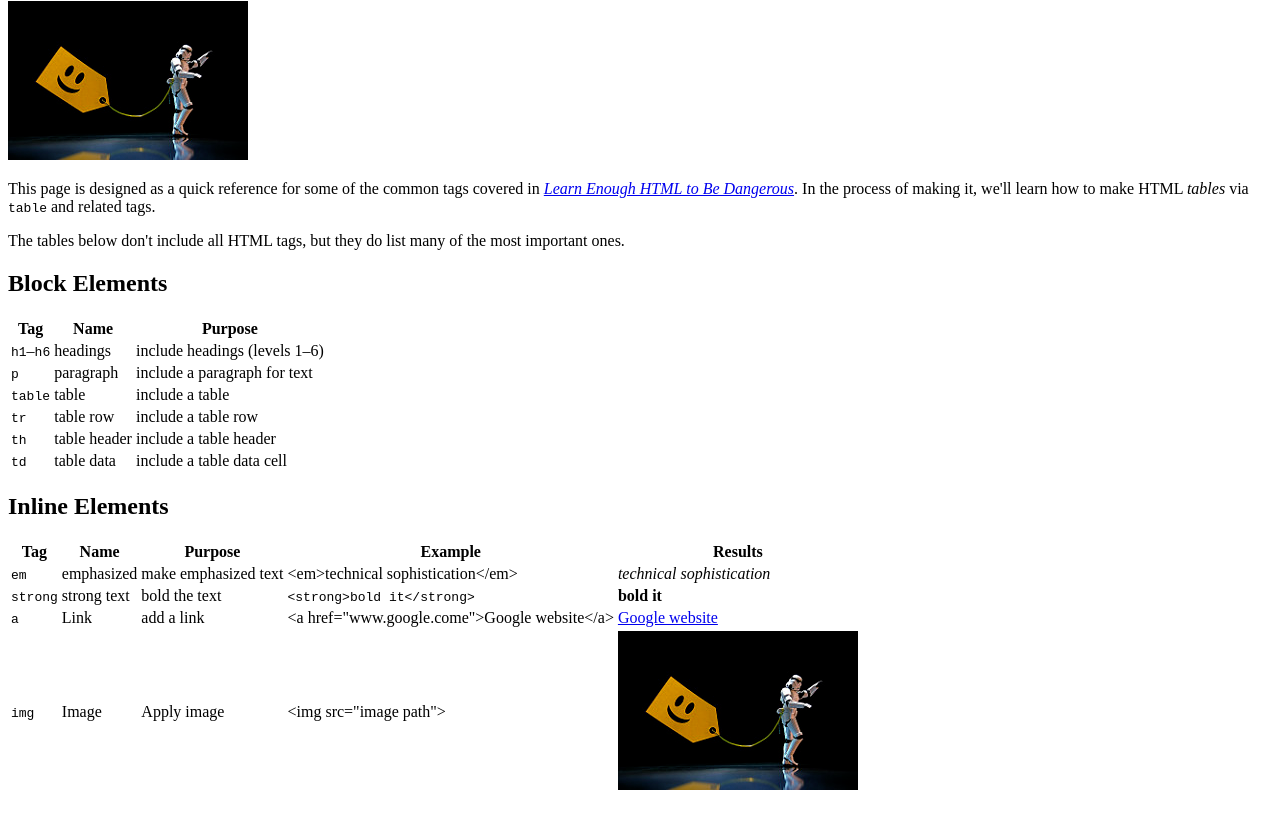
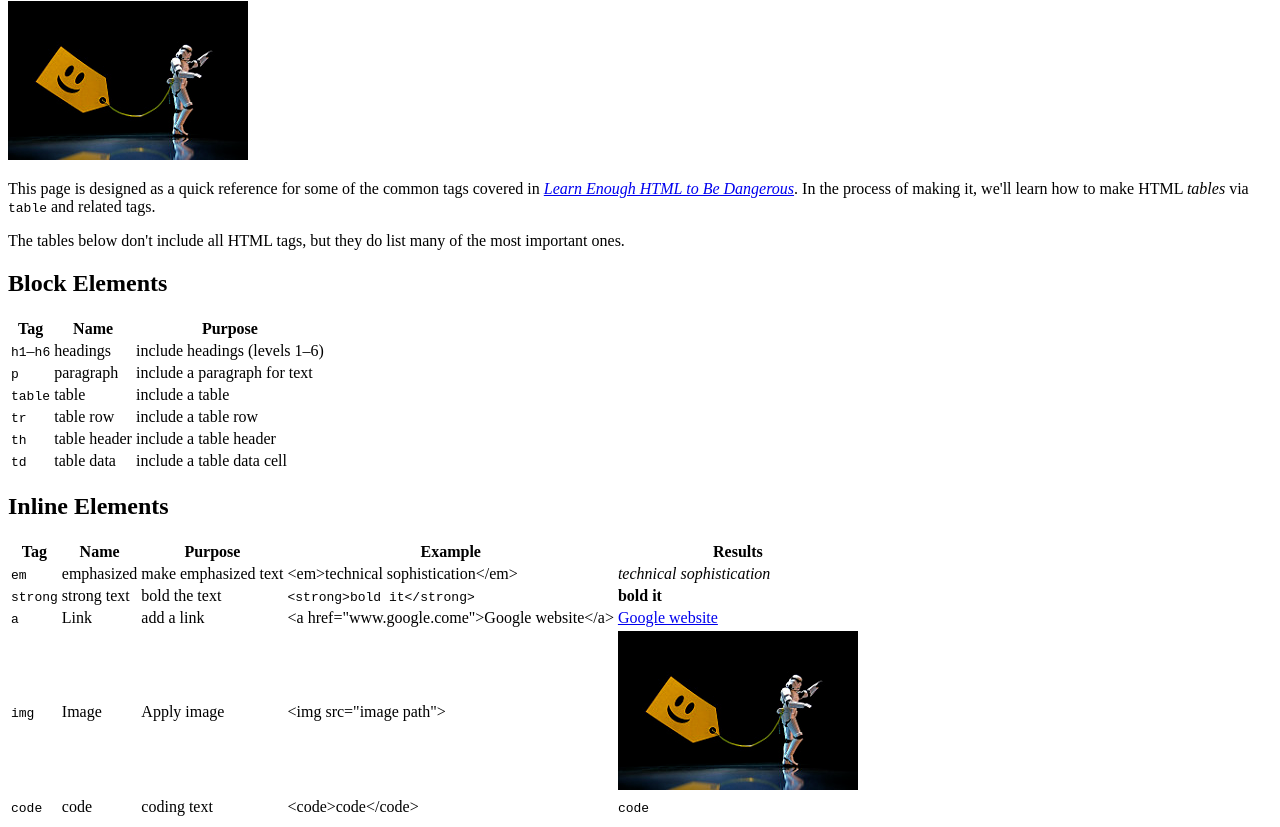
Before and after one commit to yadavvivek/sample_website, a plain HTML site: page tags.html in a window 1280 px wide. Shown: the part 79-906 px from the top of the page. Before the commit the page ends 884 px from the top, so only its background shows below. Drawn offline with Linux system fonts and the light colour scheme.

Commit message:
Add code to list

```diff
--- a/tags.html
+++ b/tags.html
@@ -100,6 +100,13 @@
       <td>&lt;img src="image path"&gt;</td>
       <td><img src="images/storm_trooper_tagged.jpg"></td>
     </tr>
+    <tr>
+      <td><code>code</code></td>
+      <td>code</td>
+      <td>coding text</td>
+      <td>&lt;code&gt;code&lt;/code&gt;</td>
+      <td><code>code</code></td>
+    </tr>
   </table>
 
 </body>
```
